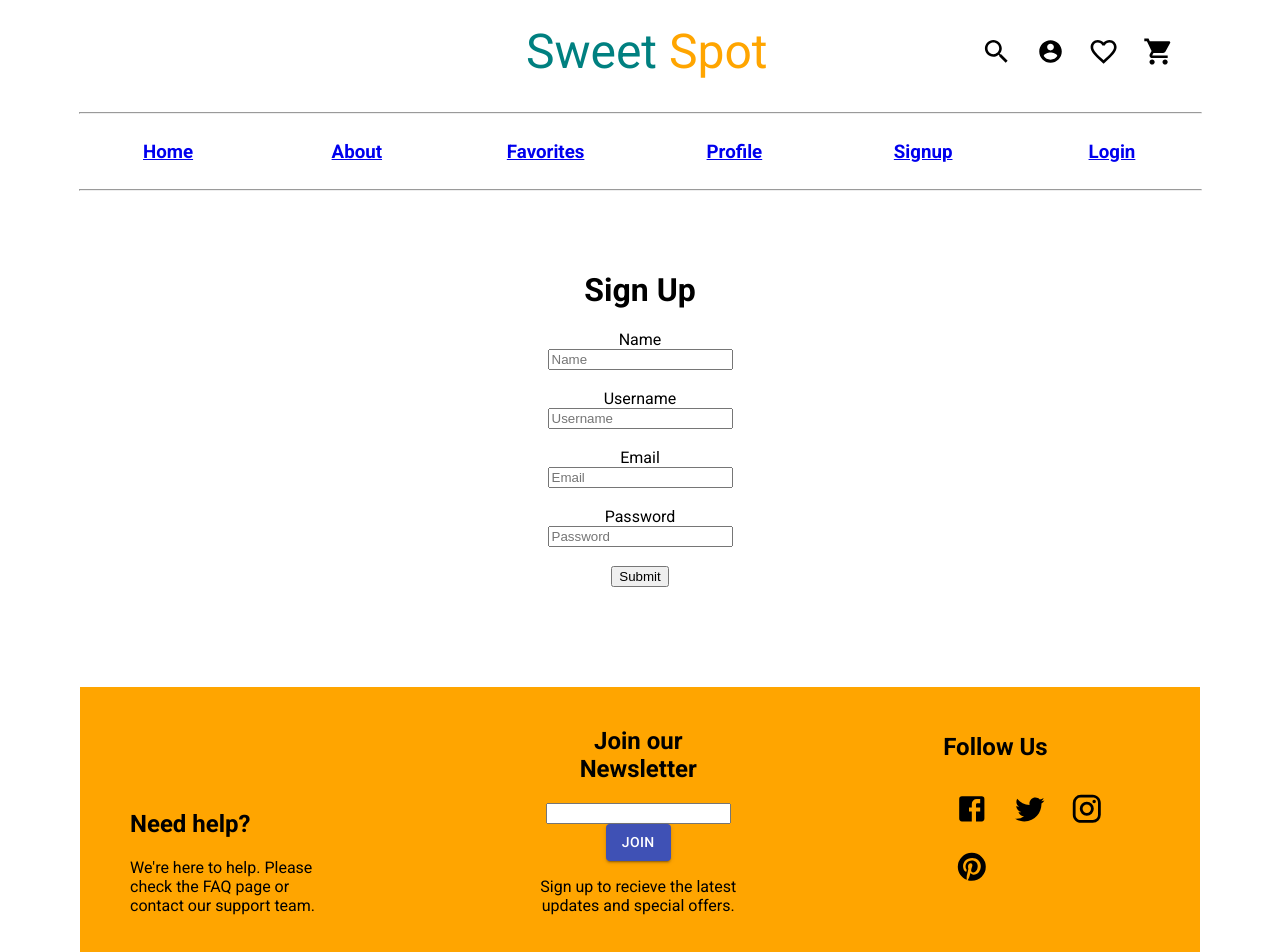
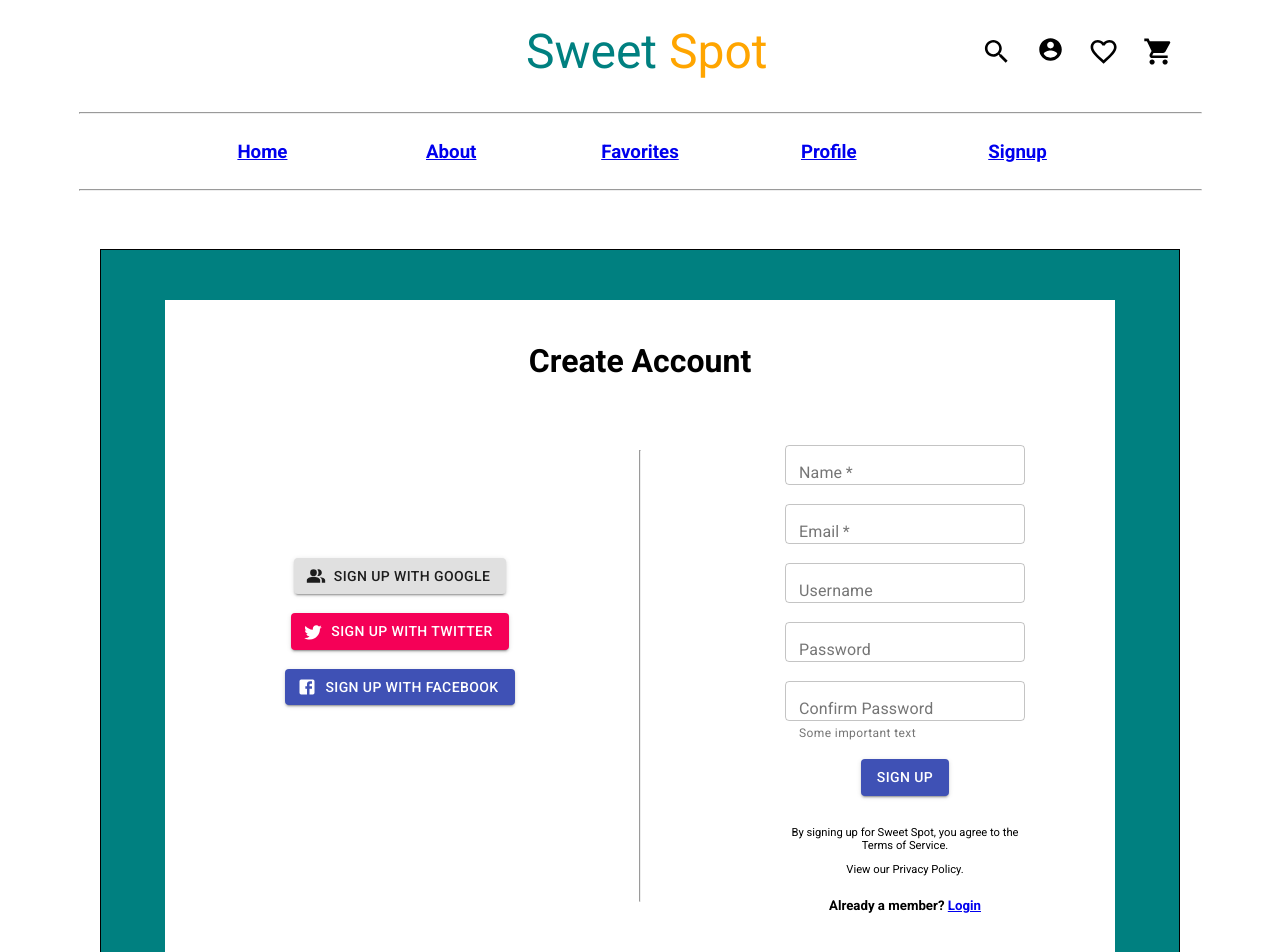
Before and after one commit to mwong068/sweet-spot-front-end, a React (Create React App) app: page /signup in a window 1280 px wide. Shown: the top 952 px of the page. Built offline with nearby package versions, Linux system fonts and the light colour scheme.

Commit message:
finished styling of signup page

```diff
--- a/src/App.css
+++ b/src/App.css
@@ -56,7 +56,7 @@ hr {
   }
 }
 
-
+/* Second Header or Navbar */
 #container {
   height: 100%;
   text-align: center;
@@ -69,10 +69,12 @@ hr {
 
 #container:after {
   /* content: ''; */
-  width: 100%; /* Ensures there are at least 2 lines of text, so justification works */
+  width: 100%;
   display: inline-block;
 }
 
+
+/* Main body of homepage */
 #landing-image {
   background-color: teal;
   padding: 100px;
@@ -92,6 +94,8 @@ hr {
   padding: 50px;
 }
 
+
+/* Footer */
 #footer-div {
   padding: 50px 30px 0;
 }
@@ -105,20 +109,27 @@ hr {
   text-align: left;
 }
 
-
 #footer div {
   width: 19%;
   display: inline-block;
-  padding: 10px 0;
+  padding: 18px 0;
   /* border: 1px solid black; */
 }
 
 #footer:after {
   content: '';
-  width: 100%; /* Ensures there are at least 2 lines of text, so justification works */
+  width: 100%;
   display: inline-block;
 }
 
+#newsletter {
+  height: 4vh;
+  width: 20vh;
+  border-radius: 5px;
+  border: 1px solid black;
+}
+
+/* contact buttons at bottom of footer */
 #contact-div {
   height: 100%;
   text-align: center;
@@ -134,6 +145,47 @@ hr {
 
 #contact-div:after {
   /* content: ''; */
-  width: 100%; /* Ensures there are at least 2 lines of text, so justification works */
+  width: 100%;
   display: inline-block;
 }
+
+/*signup */
+#signup-border {
+  text-align: center;
+  border: 1px solid black;
+  padding: 50px;
+  background-color: teal;
+}
+
+#signup-container {
+  background-color: white;
+  height: 100%;
+  width: 100vh;
+  padding: 20px 75px 10px 75px;
+  display: inline-block;
+}
+
+#signup-container div {
+  height: 5vh;
+  width: 30vh;
+  display: inline-block;
+  /* margin-left: -25px; */
+  /* padding: 0 60px 0 0; */
+  /* border: 1px solid black; */
+}
+
+#signup-container:after {
+  /* content: ''; */
+  width: 100%;
+  display: inline-block;
+}
+
+#signup-form {
+  width: 30vh;
+  height: 20vh;
+  padding: 25px;
+}
+
+p {
+  font-size: 0.7em;
+}
--- a/src/components/Footer.js
+++ b/src/components/Footer.js
@@ -6,6 +6,7 @@ import TwitterIcon from '@material-ui/icons/Twitter';
 import InstagramIcon from '@material-ui/icons/Instagram';
 import PinterestIcon from '@material-ui/icons/Pinterest';
 import Button from '@material-ui/core/Button';
+import TextField from '@material-ui/core/TextField';
 
 import { Link } from 'react-router-dom';
 
@@ -22,13 +23,15 @@ export default function Footer() {
             <div id="footer">
                     <div>
                         <h2>Need help?</h2>
-                        <p>We're here to help. Please check the FAQ page or contact our support team.</p>
+                        <p>We're here to help.</p>
+                        <p>Please check the FAQ page or contact our support team.</p>
                     </div>
                     <div></div>
                     <div>
                         <center>
                         <h2>Join our Newsletter</h2>
-                        <input></input><Button variant="contained" color="primary">Join</Button>
+                        <input type="text" id="newsletter"></input>
+                        <Button variant="contained" color="primary">Join</Button>
                         <p>Sign up to recieve the latest updates and special offers.</p>
                         </center>
                     </div>
--- a/src/components/Header.js
+++ b/src/components/Header.js
@@ -23,10 +23,6 @@ export default function Header() {
                 <div>
                     <h3><Link to="/signup">Signup</Link></h3>
                 </div>
-                <div></div>
-                <div>
-                    <h3><Link to="/login">Login</Link></h3>
-                </div>
             </div>
         )
 }
--- a/src/components/Navbar.js
+++ b/src/components/Navbar.js
@@ -26,7 +26,8 @@ const useStyles = makeStyles(theme => ({
     color: 'orange',
   },
   largeIcon: {
-    fontSize: "1.3em"
+    fontSize: "1.3em",
+    color: 'black',
   },
 }));
 
@@ -55,7 +56,9 @@ export default function Navbar() {
             className={classes.largeIcon}
               color="inherit"
             >
+                <Link to="/signup">
               <AccountCircle className={classes.largeIcon}/>
+                </Link>
           </IconButton>
 
           <IconButton aria-label="favorites" color="inherit">
--- a/src/components/Signup.js
+++ b/src/components/Signup.js
@@ -1,6 +1,15 @@
 import React from 'react';
 import { connect } from 'react-redux';
-import postNewUser from '../actions/postNewUser'
+import postNewUser from '../actions/postNewUser';
+import TextField from '@material-ui/core/TextField';
+import { makeStyles } from '@material-ui/core/styles';
+import Button from '@material-ui/core/Button';
+import PeopleAltIcon from '@material-ui/icons/PeopleAlt';
+import TwitterIcon from '@material-ui/icons/Twitter';
+import FacebookIcon from '@material-ui/icons/Facebook';
+import { Link } from 'react-router-dom';
+
+
 
 class Signup extends React.Component {
 
@@ -25,7 +34,104 @@ class Signup extends React.Component {
 
     render() {
         return (
-            <div>
+            <div id="signup-border">
+                <div id="signup-container">
+                    <h1>Create Account</h1>
+                    <br></br>
+                    <div>
+                    <Button
+                        variant="contained"
+                        color="default"
+                        // className={classes.button}
+                        startIcon={<PeopleAltIcon />}
+                    >
+                        Sign up with Google
+                    </Button><br></br><br></br>
+                    <Button
+                        variant="contained"
+                        color="secondary"
+                        // className={classes.button}
+                        startIcon={<TwitterIcon />}
+                    >
+                        Sign up with Twitter
+                    </Button><br></br><br></br>
+                    <Button
+                        variant="contained"
+                        color="primary"
+                        // className={classes.button}
+                        startIcon={<FacebookIcon />}
+                    >
+                        Sign up with Facebook
+                    </Button>
+                        <br></br><br></br><br></br><br></br><br></br><br></br><br></br><br></br><br></br><br></br><br></br><br></br>
+                    </div>
+                    <div>
+                    <hr style={{width: "0.1px", height: "450px" }}></hr>
+                    </div>
+                    <div>
+                    <form noValidate autoComplete="off" id="signup-form">
+                        <TextField
+                        required
+                        id="outlined-required"
+                        label="Name"
+                        variant="outlined"
+                        />
+                        <br></br><br></br>
+                        <TextField
+                        required
+                        id="outlined-disabled"
+                        label="Email"
+                        variant="outlined"
+                        />
+                        <br></br><br></br>
+                        <TextField
+                        id="outlined-helperText"
+                        label="Username"
+                        variant="outlined"
+                        />
+                        <br></br><br></br>
+                        <TextField
+                        id="outlined-helperText"
+                        label="Password"
+                        type="password"
+                        variant="outlined"
+                        />
+                        <br></br><br></br>
+                        <TextField
+                        id="outlined-helperText"
+                        label="Confirm Password"
+                        type="password"
+                        helperText="Some important text"
+                        variant="outlined"
+                        />
+                        <br></br><br></br><br></br>
+                        <Button variant="contained" color="primary">Sign Up</Button>
+                        <br></br><br></br>
+                        <p>By signing up for Sweet Spot, you agree to the Terms of Service.</p>
+                        <p>View our Privacy Policy.</p>
+                        <h5>Already a member? <Link to="/login">Login</Link></h5>
+                    </form>
+                    </div>
+                    <br></br>
+                    <h3 style={{color: 'white'}}>.</h3>
+                </div>
+            </div>
+        )
+    }
+}
+
+
+const mapDispatchToProps = dispatch => {
+    return {
+        postNewUser: (event, userData) => { dispatch(postNewUser(event, userData)) }
+    }
+}
+
+export default connect(null, mapDispatchToProps)(Signup);
+
+
+
+{/* <div id="form-div">
                 <h1>Sign Up</h1>
 
                 <form onSubmit={ (e) => {this.props.postNewUser(e, this.state)} }>
@@ -43,15 +149,4 @@ class Signup extends React.Component {
                     <br></br><br></br>
                     <input type="submit" value="Submit"></input>
                 </form>
-            </div>
-        )
-    }
-}
-
-const mapDispatchToProps = dispatch => {
-    return {
-        postNewUser: (event, userData) => { dispatch(postNewUser(event, userData)) }
-    }
-}
-
-export default connect(null, mapDispatchToProps)(Signup);
+            </div> */}
```
